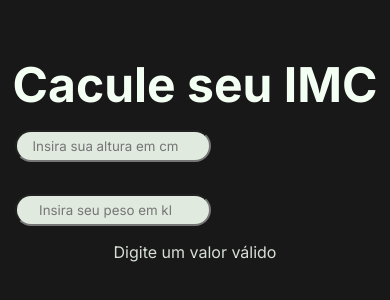
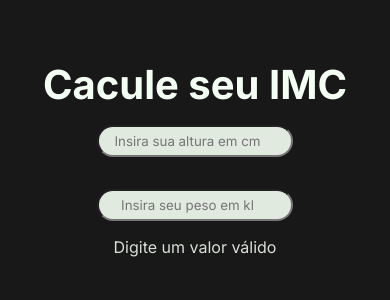
Before and after one commit to mario-netto/imc-react, a React (Vite) app: page / in a window 390 px wide. Shown: the part 264-564 px from the top of the page. Built offline with nearby package versions, Linux system fonts and the light colour scheme.

Commit message:
responsividade

```diff
--- a/src/global.css
+++ b/src/global.css
@@ -34,3 +34,13 @@ form input::placeholder{
 span {
     color: #f4fff3dc;
 }
+
+@media (max-width: 767px) {
+    h1 {
+        font-size: 2.5em;
+    }
+
+    form {
+        text-align: center;
+    }
+}
```
